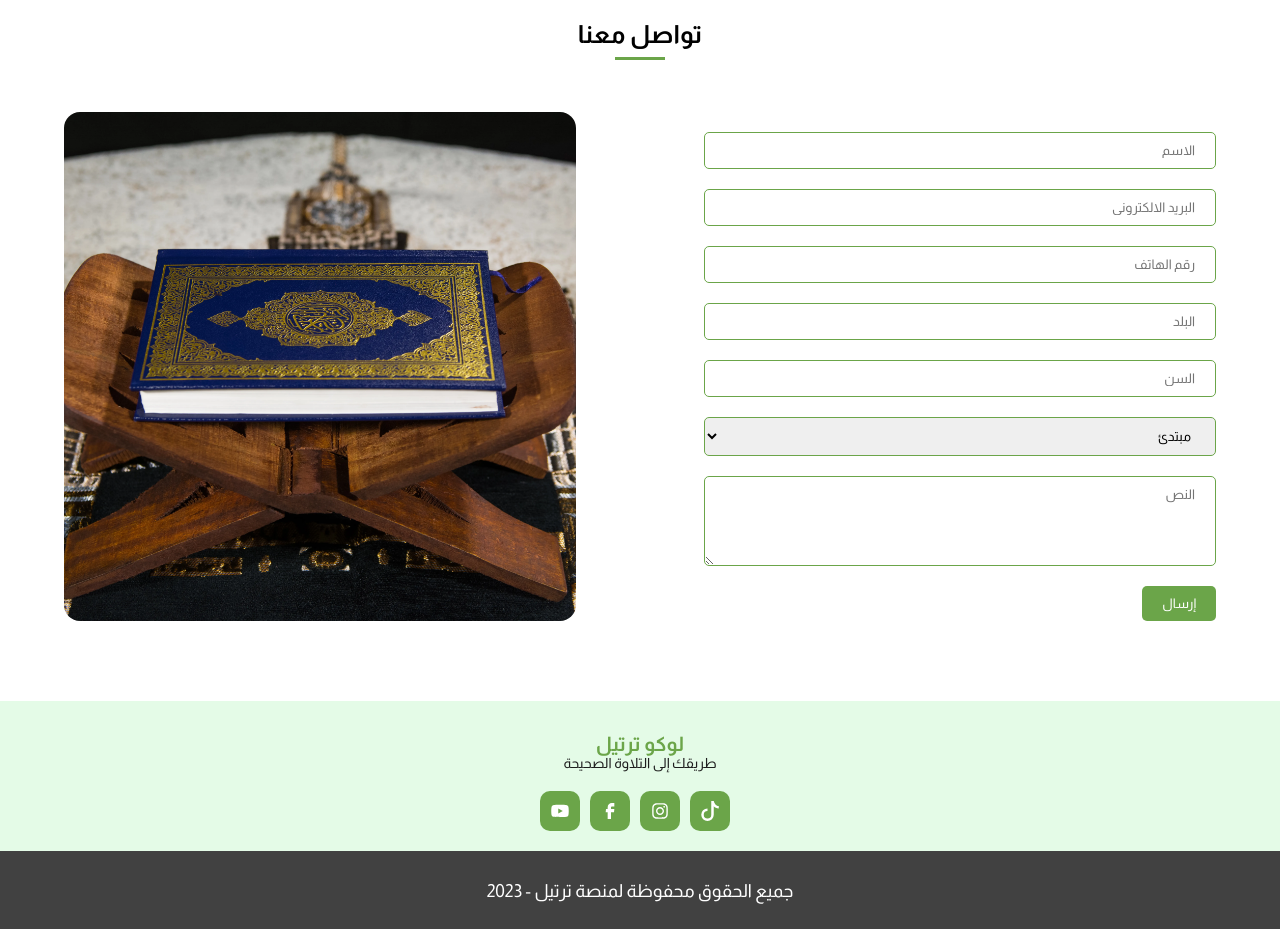
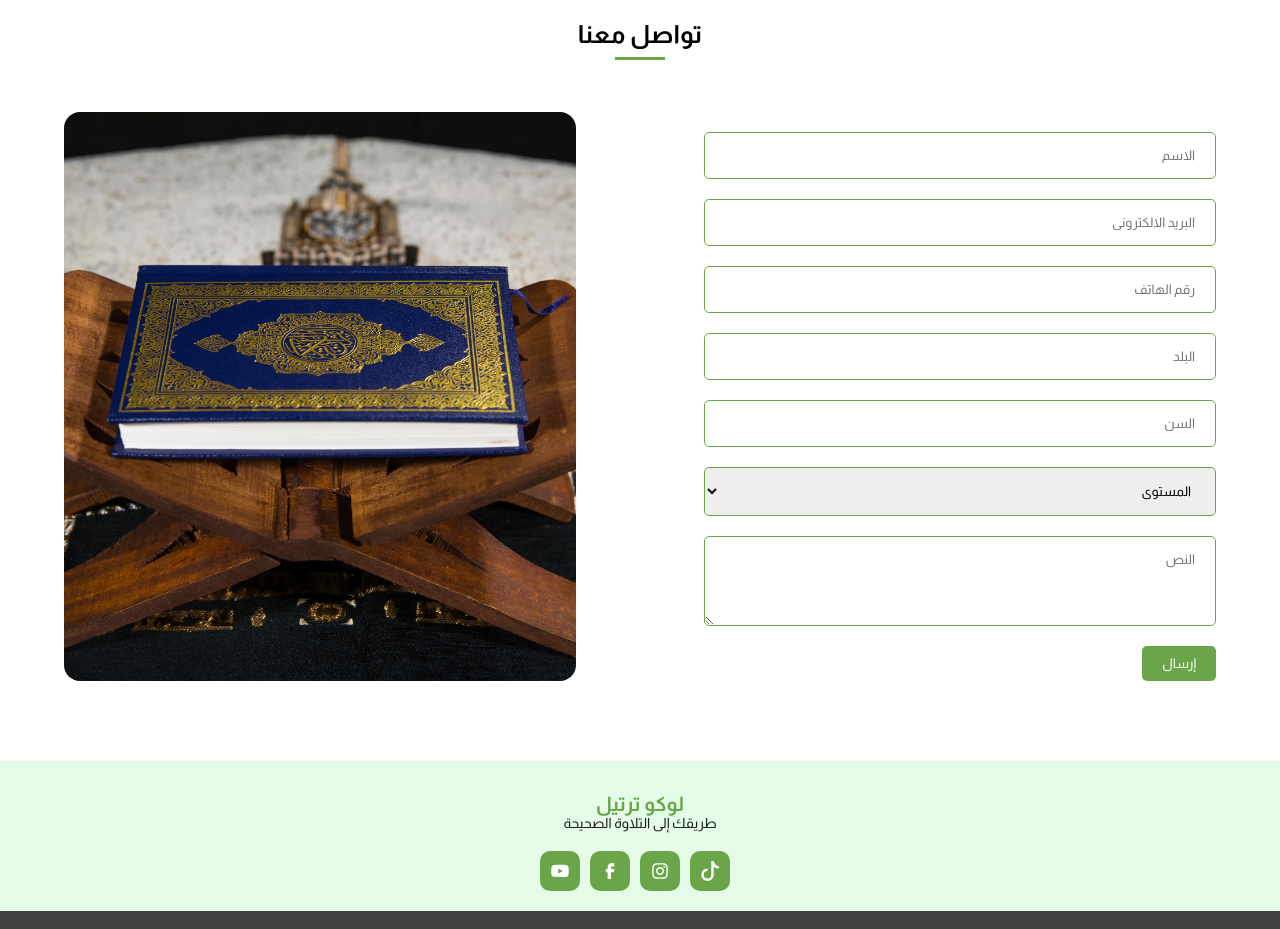
Before and after one commit to Adil-Akothiat/tartile, a React (Create React App) app: page / in a window 1280 px wide. Shown: the part 2220-3149 px from the top of the page. Built offline with nearby package versions, Linux system fonts and the light colour scheme.

Commit message:
form validation start

```diff
--- a/src/components/contact/contact.css
+++ b/src/components/contact/contact.css
@@ -42,7 +42,7 @@
     display: block;
     width: 100%;
     margin: 20px 0;
-    padding: 10px 20px;
+    padding: 15px 20px;
     border: 1px solid var(--main-clr);
     border-radius: 5px;
 }
--- a/src/components/contact/form.js
+++ b/src/components/contact/form.js
@@ -1,13 +1,56 @@
-import React from "react";
+import React, { useState } from "react";
 
 const Form = ()=> {
+    const [name, setName] = useState("");
+    const [email, setEmail] = useState("");
+    const [phone, setPhone] = useState("");
+    const [country, setCountry] = useState("");
+    const [age, setAge] = useState("");
+    const [message, setMessage] = useState("");
+    const [level, setLevel] = useState("");
+
+    const valid = ()=> {
+        let isValid = [];
+        if(/^[\+]?[(]?[0-9]{3}[)]?[-\s\.]?[0-9]{3}[-\s\.]?[0-9]{4,6}$/.test(phone)) {
+            isValid.push({name:"phone", valid: true});
+        }else {
+            isValid.push({name:"phone", valid: false});
+        }
+        if(name.length>=2 && name.length <= 25) {
+            isValid.push({name:"name", valid:true});
+        }else {
+            isValid.push({name:"name", valid:false});
+        }
+        if(country.length>=2 && country.length>=20) {
+            isValid.push({name:"country", valid:true});
+        }else {
+            isValid.push({name:"country", valid:true});
+        }
+        if(+age>=4 && +age<=99) {
+            isValid.push({name:"age", valid:true});
+        }else {
+            isValid.push({name:"age", valid:true});
+        }
+        if(level!=="" || level!=="المستوى") {
+            isValid.push({name:"level", valid:true});
+        }else {
+            isValid.push({name:"level", valid:false});
+        }
+        return isValid;
+    }
+    const sendEmail = (e)=> {
+        e.preventDefault();
+        console.log()
+    }
     return (
-        <form>
+        <form onSubmit={sendEmail}>
             <input
                 type="text"
                 name="name"
                 id="name"
                 placeholder="الاسم"
+                value={name}
+                onChange={({target})=> setName(target.value)}
                 required
             />
             <input
@@ -15,31 +58,43 @@ const Form = ()=> {
                 name="mail"
                 id="mail"
                 placeholder="البريد الالكتروني"
+                value={email}
+                onChange={({target})=> setEmail(target.value)}
                 required
             />
             <input
                 type="number"
-                name="name"
-                id="name"
+                name="phone"
+                id="phone"
                 placeholder="رقم الهاتف"
+                value={phone}
+                onChange={({target})=> setPhone(target.value)}
                 required
             />
             <input
                 type="text"
-                name="name"
-                id="name"
+                name="country"
+                id="country"
                 placeholder="البلد"
+                value={country}
+                onChange={({target})=> setCountry(target.value)}
                 required
             />
             <input
                 type="number"
-                name="name"
-                id="name"
+                name="age"
+                id="age"
                 placeholder="السن"
                 maxLength="2"
+                value={age}
+                onChange={({target})=> setAge(target.value)}
                 required
             />
-            <select>
+            <select
+                defaultValue="المستوى"
+                onChange={(e) => setLevel(e.target.value)}
+            >
+                <option value="">المستوى</option>
                 <option value="مبتدئ">مبتدئ</option>
                 <option value="متوسط">متوسط</option>
                 <option value="ماهر">ماهر</option>
@@ -47,6 +102,8 @@ const Form = ()=> {
             <textarea
                 placeholder="النص"
                 maxLength="250"
+                value={message}
+                onChange={({target})=> setMessage(target.value)}
             />
             <button type="submit">إرسال</button>
         </form>
```
